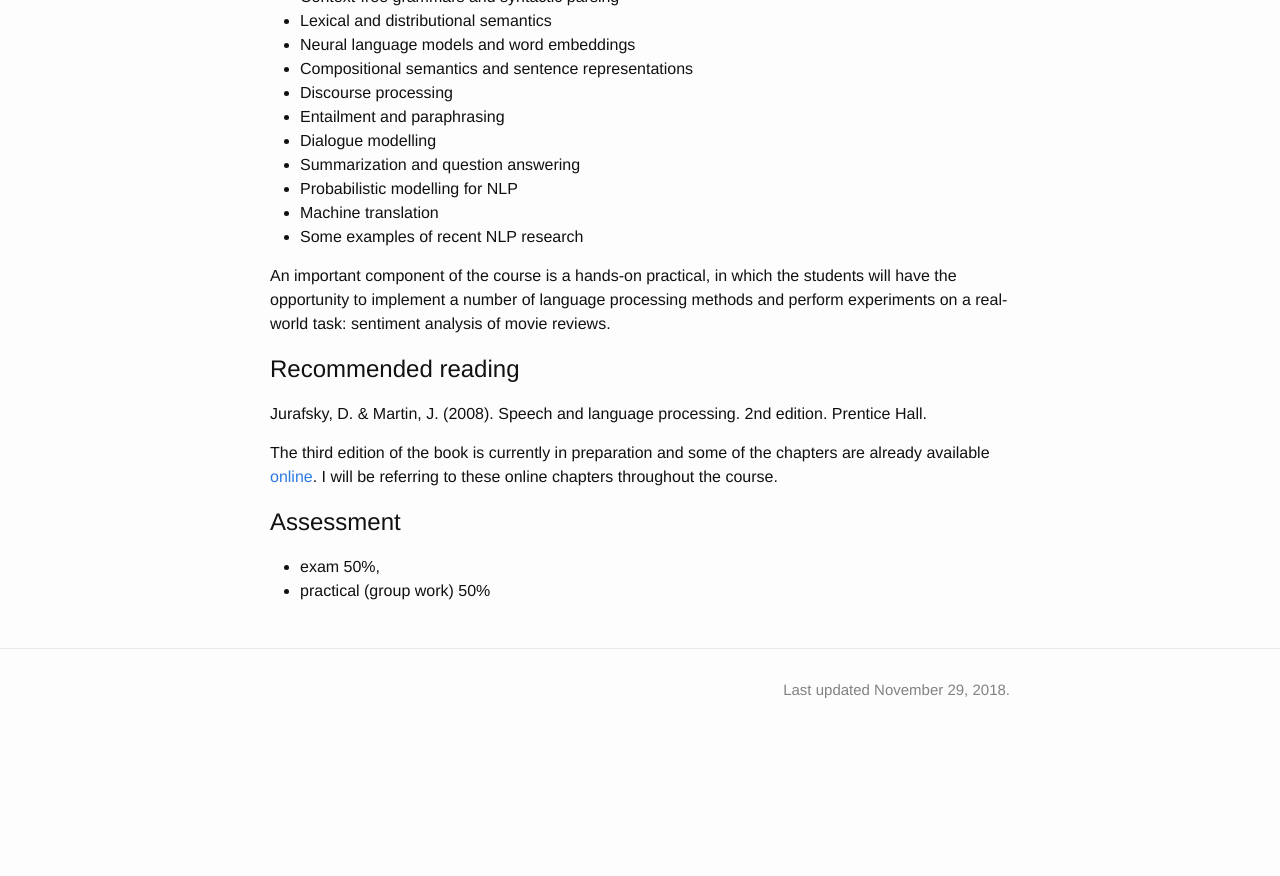
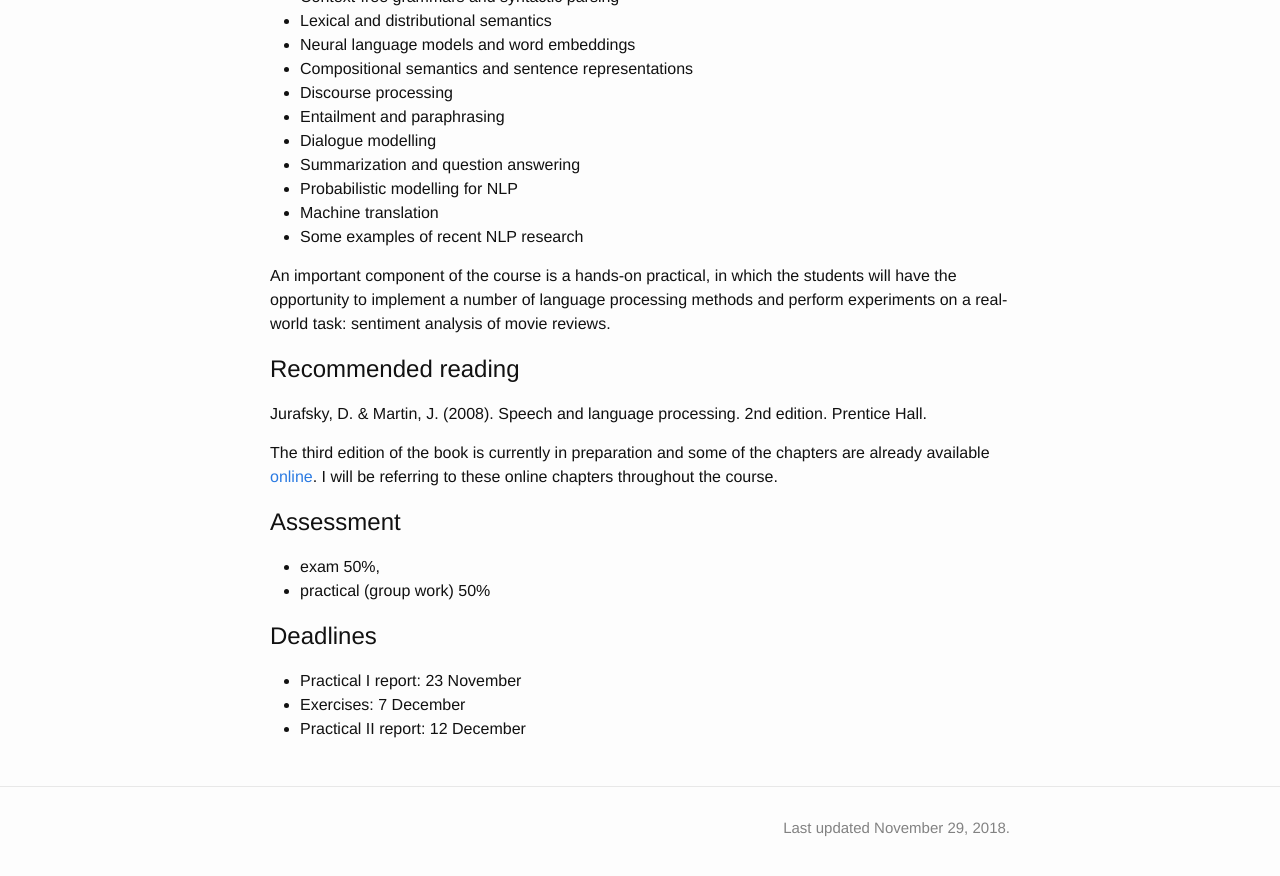
Before and after one commit to cl-illc/nlp1, a Jekyll site: the page built from index.md, in a window 1280 px wide and 900 px high, scrolled down 953 px. Shown: the top 876 px of the window. Built offline with Jekyll 4.4.1, drawn with Linux system fonts in a browser that asks for light colours; before the commit the page ends 1715 px from its top, so only the background shows below that.

Commit message:
Update index.md

```diff
--- a/index.md
+++ b/index.md
@@ -57,3 +57,9 @@ The third edition of the book is currently in preparation and some of the chapte
 
 - exam 50%,
 - practical (group work) 50%
+
+## Deadlines
+
+- Practical I report: 23 November
+- Exercises: 7 December
+- Practical II report: 12 December
```
